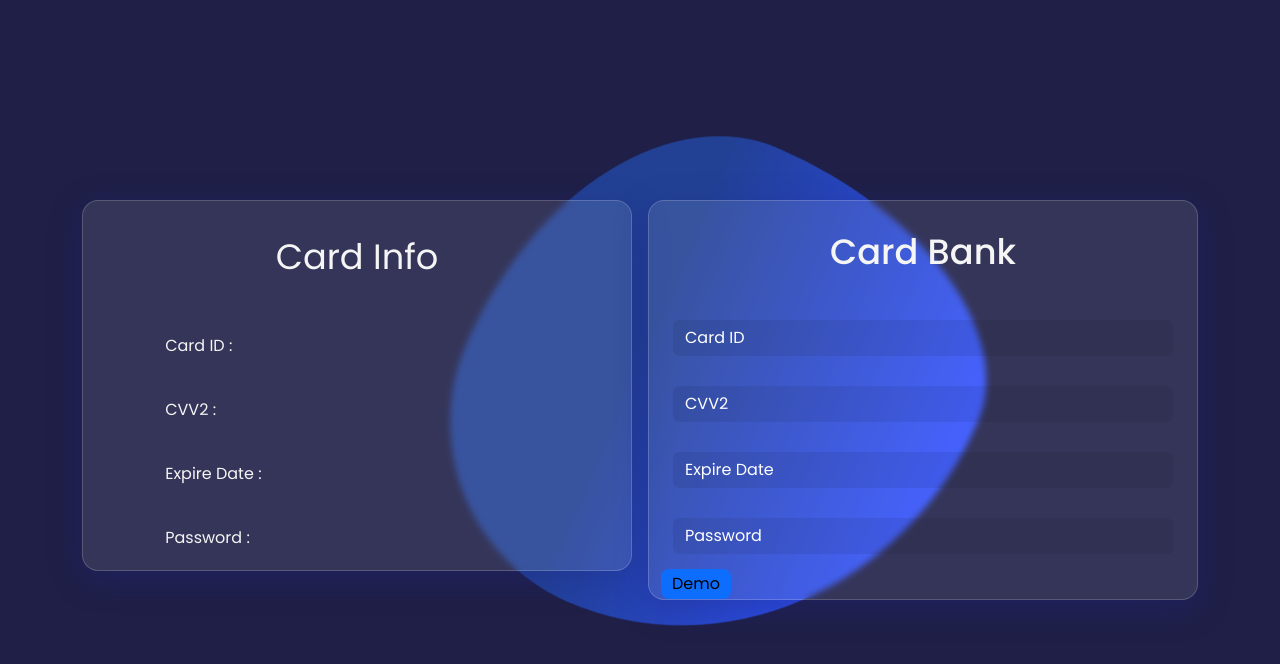
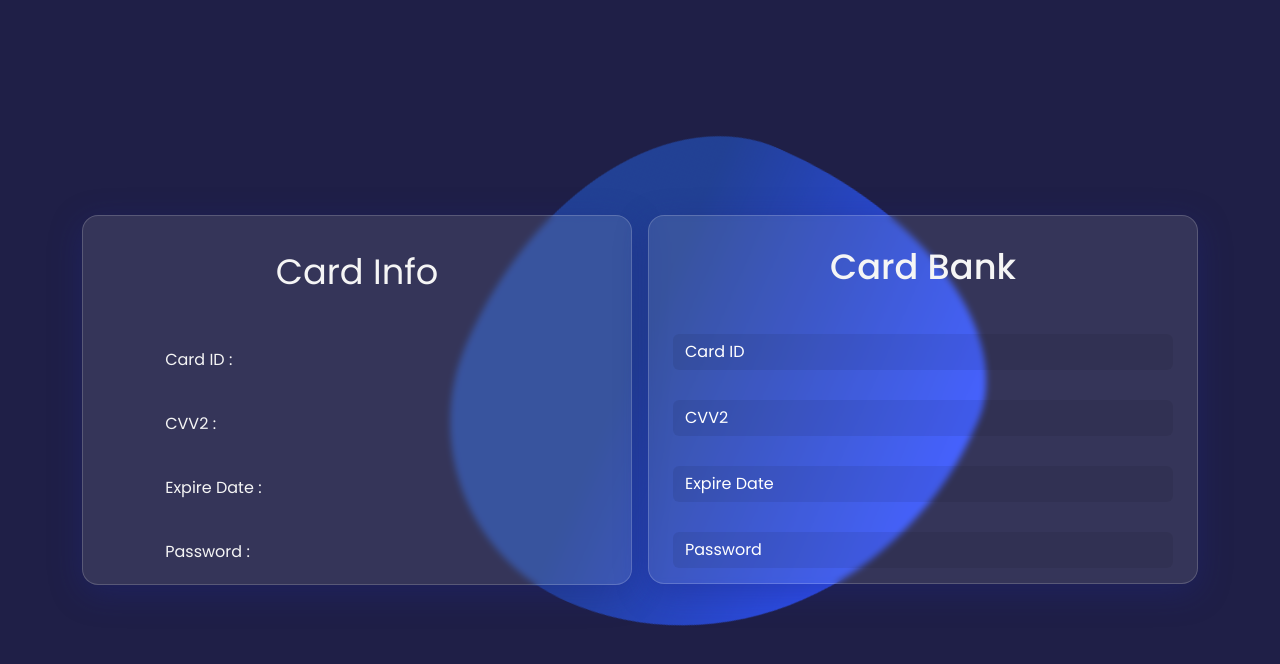
Before and after one commit to aliakbarnazemi/card-bank, a plain HTML site: page index.html in a window 1280 px wide. Drawn offline with Linux system fonts and the light colour scheme.

Commit message:
Update index.html

```diff
--- a/index.html
+++ b/index.html
@@ -41,11 +41,6 @@
             <div style="height: 30px;"></div>
             <input type="text" name="" id="password" placeholder="Password" class="form-control">
             <div style="height: 15px;"></div>
-            <a href="">
-              <button style="height: 30px;width: 70px;background-color: #0d6efd;outline: none;border-radius: 8px;border: 0px;">
-                Demo
-              </button>
-            </a>
           </div>
         </div>
       </div>
```
